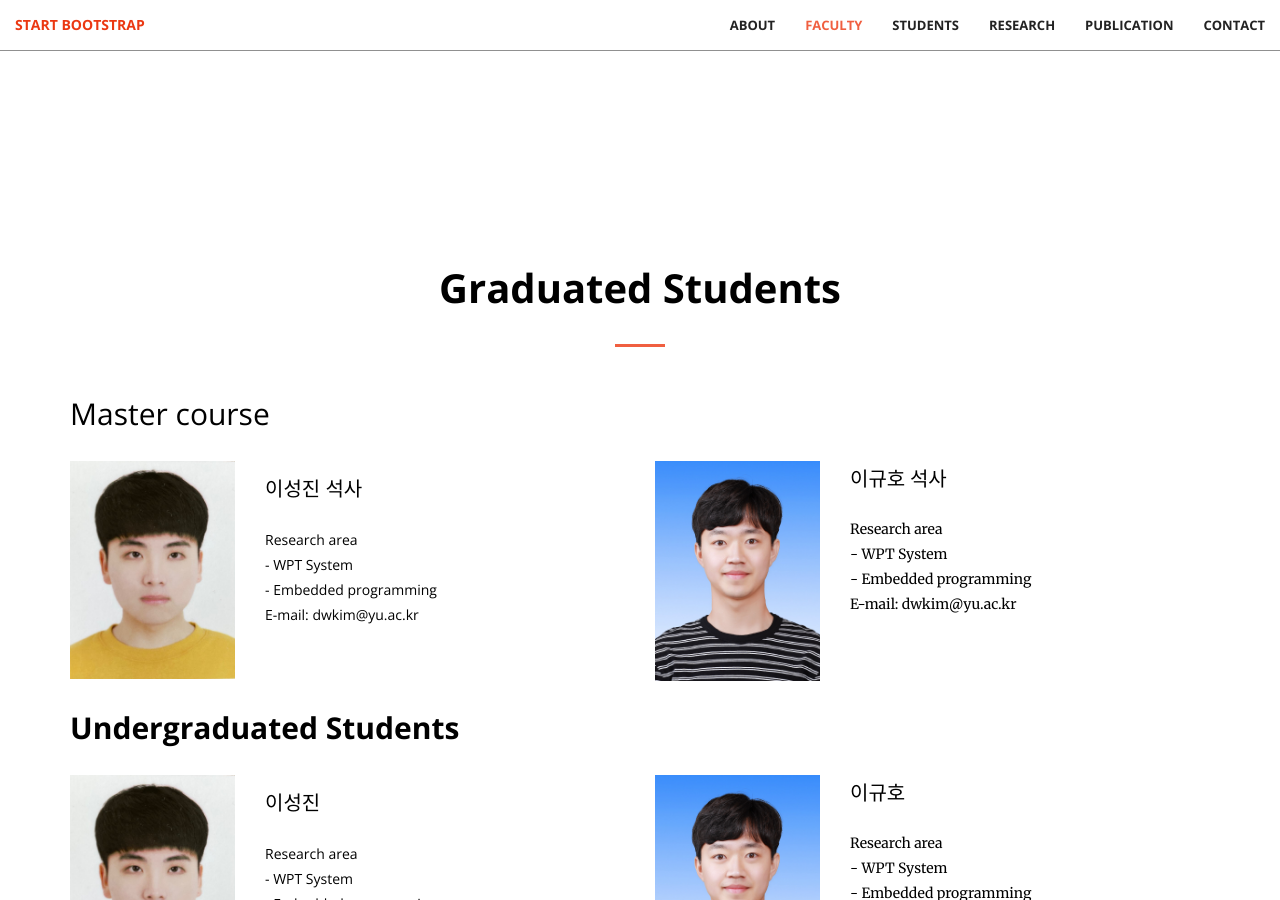
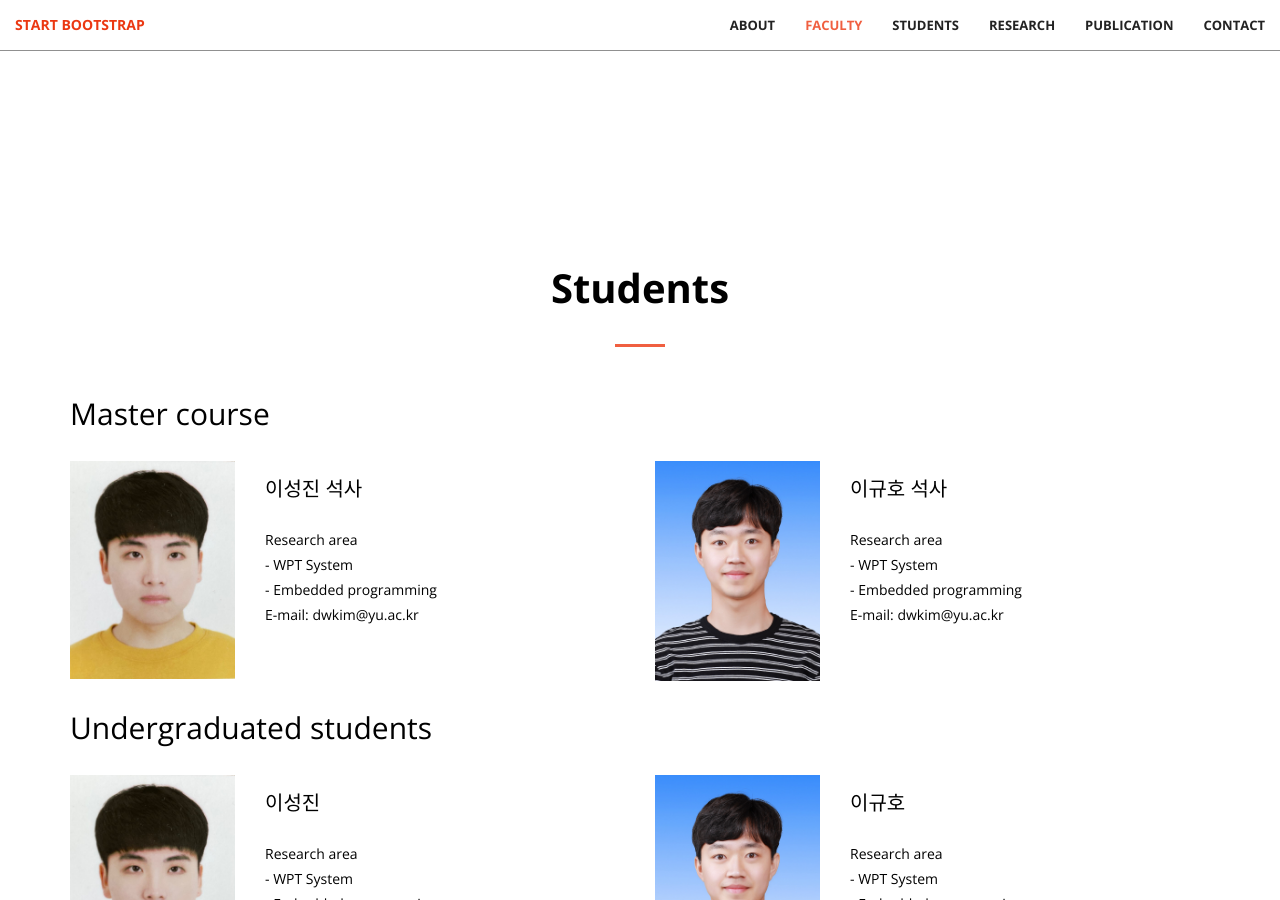
Before and after one commit to dwKim88/AEL, a Jekyll site: the page built from index.html, in a window 1280 px wide and 900 px high, scrolled down 3490 px. Built offline with Jekyll 4.4.1, drawn with Linux system fonts in a browser that asks for light colours.

Commit message:
Update students.html

```diff
--- a/_includes/students.html
+++ b/_includes/students.html
@@ -5,7 +5,7 @@
             <div class="col-xs-12 text-center">
                 <h2>
                     <p style="line-height: 1.8; color:black; font-size:40px;">
-                        <B> Graduated Students </B>
+                        <B> Students </B>
                     </p>
                 </h2>
                 <hr class="primary">
@@ -55,6 +55,7 @@
             </div>
             <!-- 학부생2 정보 -->
             <div class="col-xs-4 text-left">
+                <h4>
                     <p style="line-height: 1.8; color:black; font-size:20px;">
                         이규호 석사
                     </p>
@@ -70,13 +71,13 @@
         </div>
     </div>
 
-    <!-- 학부연구생 -->
+    <!-- 석사과정 -->
     <div class="container">
         <div class="row">
             <div class="col-xs-12 text-left">
                  <h2>
                     <p style="line-height: 1.8; color:black; font-size:30px;">
-                        <B> Undergraduated Students </B>
+                            Undergraduated students
                      </p>
                 </h2>
             </div>
@@ -112,6 +113,7 @@
             </div>
             <!-- 학부생2 정보 -->
             <div class="col-xs-4 text-left">
+                <h4>
                     <p style="line-height: 1.8; color:black; font-size:20px;">
                         이규호
                     </p>
```
